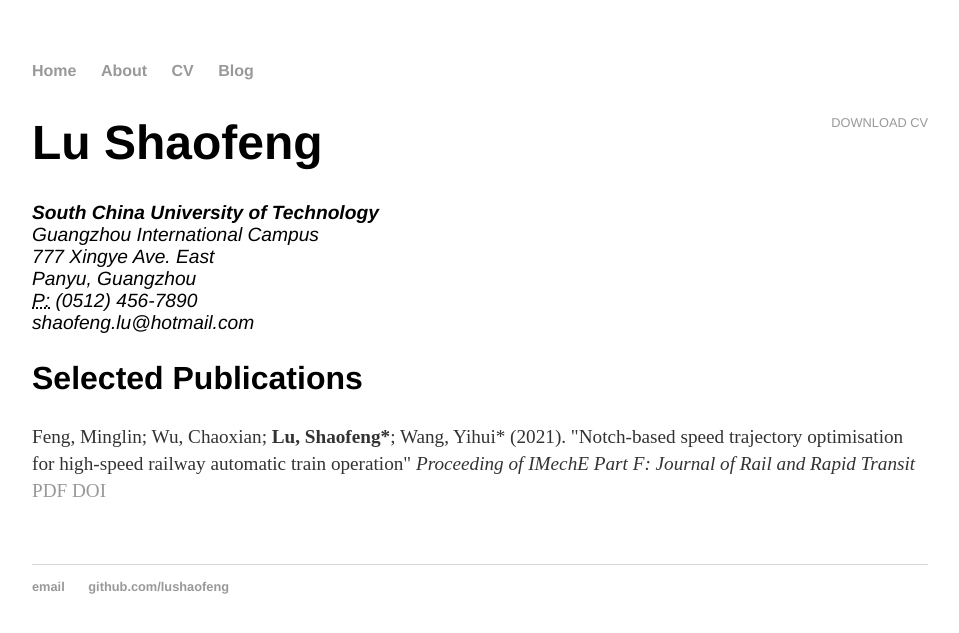
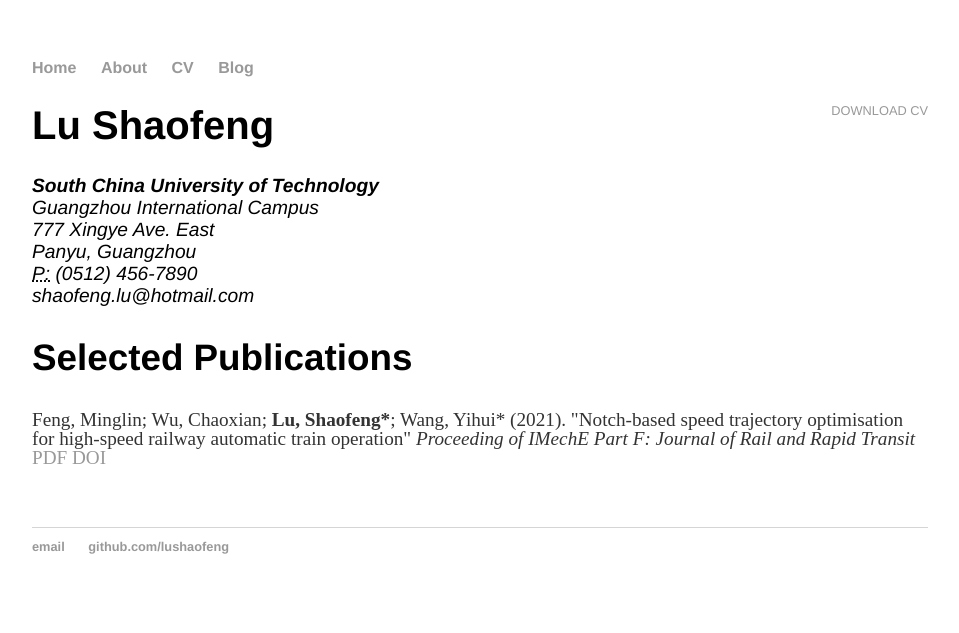
Before and after one commit to lushaofeng/lushaofeng.github.io, a Jekyll site: the page built from cv/index.html, in a window 1280 px wide. Shown: the top 633 px of the page, without its empty margins (160-1119 px from the left). Built offline with Jekyll 4.4.1, drawn with Linux system fonts in a browser that asks for light colours.

Commit message:
Update main.css

```diff
--- a/css/main.css
+++ b/css/main.css
@@ -3,13 +3,13 @@
 a { text-decoration: none; color: #999; }
 a:hover { text-decoration: underline; }
 
-p, ul { font-size: 1.5em; line-height: 1.4em; color: #333; }
+p, ul { font-size: 1.2em; line-height: 1.0em; color: #333; }
 
 h1, h2, h3, h4 { font-family: 'Helvetica', 'Arial', 'Sans-Serif'; }
-h1 { font-size: 3em;  }
-h2 { font-size: 2.7em; }
-h3 { font-size: 2.3em; }
-h4 { font-size: 1.9em; }
+h1 { font-size: 2.5em;  }
+h2 { font-size: 2.3em; }
+h3 { font-size: 2.0em; }
+h4 { font-size: 1.5em; }
 
 nav ul, footer ul { font-size: 1em; font-family: 'Helvetica', 'Arial', 'Sans-Serif'; padding: 0px; list-style: none; font-weight: bold; }
 nav ul li, footer ul li { display: inline; margin-right: 20px; }
@@ -17,13 +17,13 @@
 footer { border-top: 1px solid #d5d5d5; font-size: .8em; }
 
 /* Blog */
-ul.posts { margin: 20px auto 40px; font-size: 1.5em; }
+ul.posts { margin: 20px auto 40px; font-size: 1.2em; }
 ul.posts li { list-style: none; }
 
 /* CV */
 .cv { margin: 0px 0px 60px; }
-.cv h1 { font-size: 3em; }
-.cv h2 { font-size: 2em; }
+.cv h1 { font-size: 2.5em; }
+.cv h2 { font-size: 2.3em; }
 .cv address, .cv .download { font-family: 'Helvetica', 'Arial', 'Sans-Serif'; }
 .cv address, .cv p { font-size: 1.2em; }
 .cv .download { float: right; font-size: .8em; text-transform: uppercase; }
```
